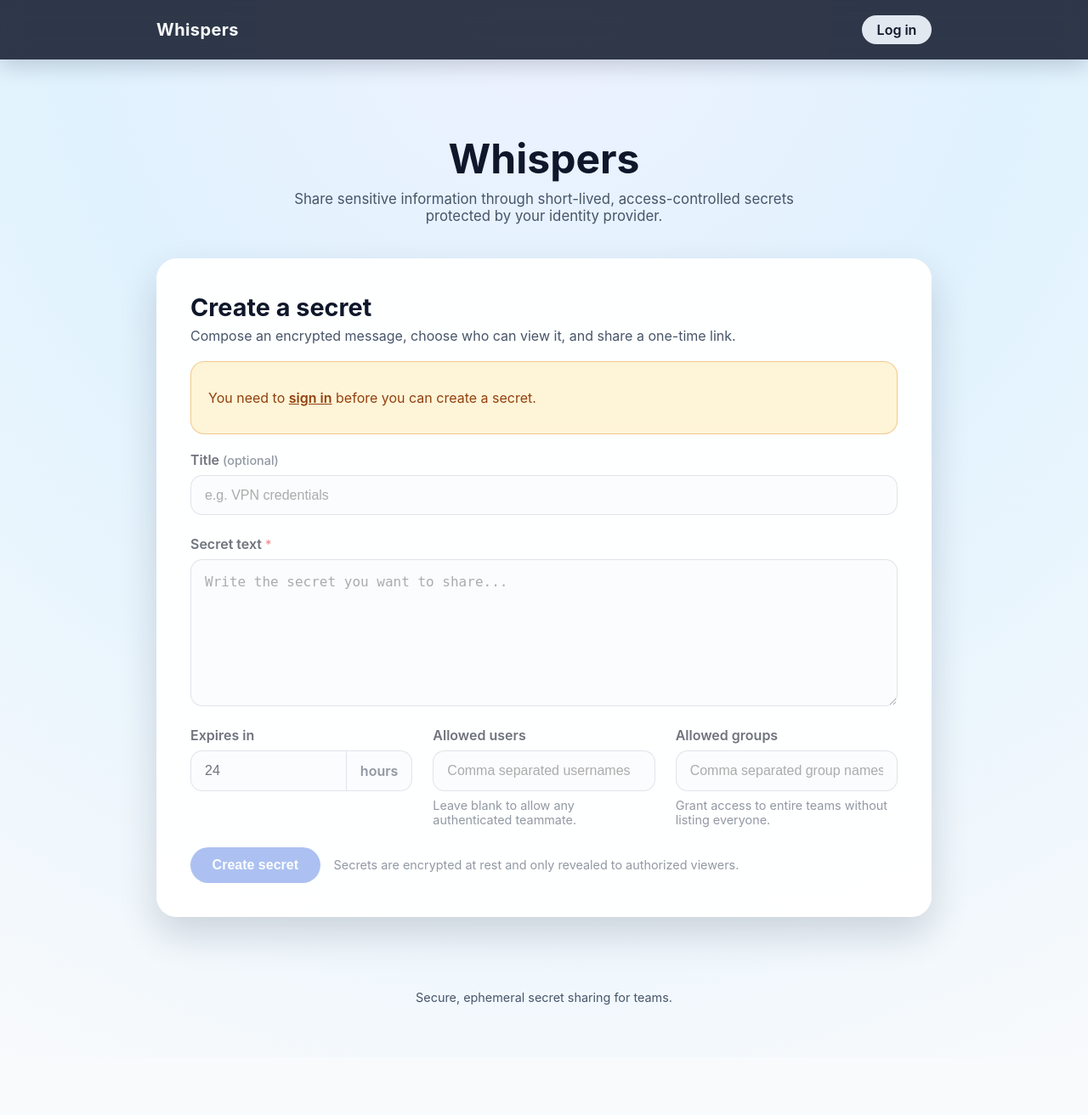
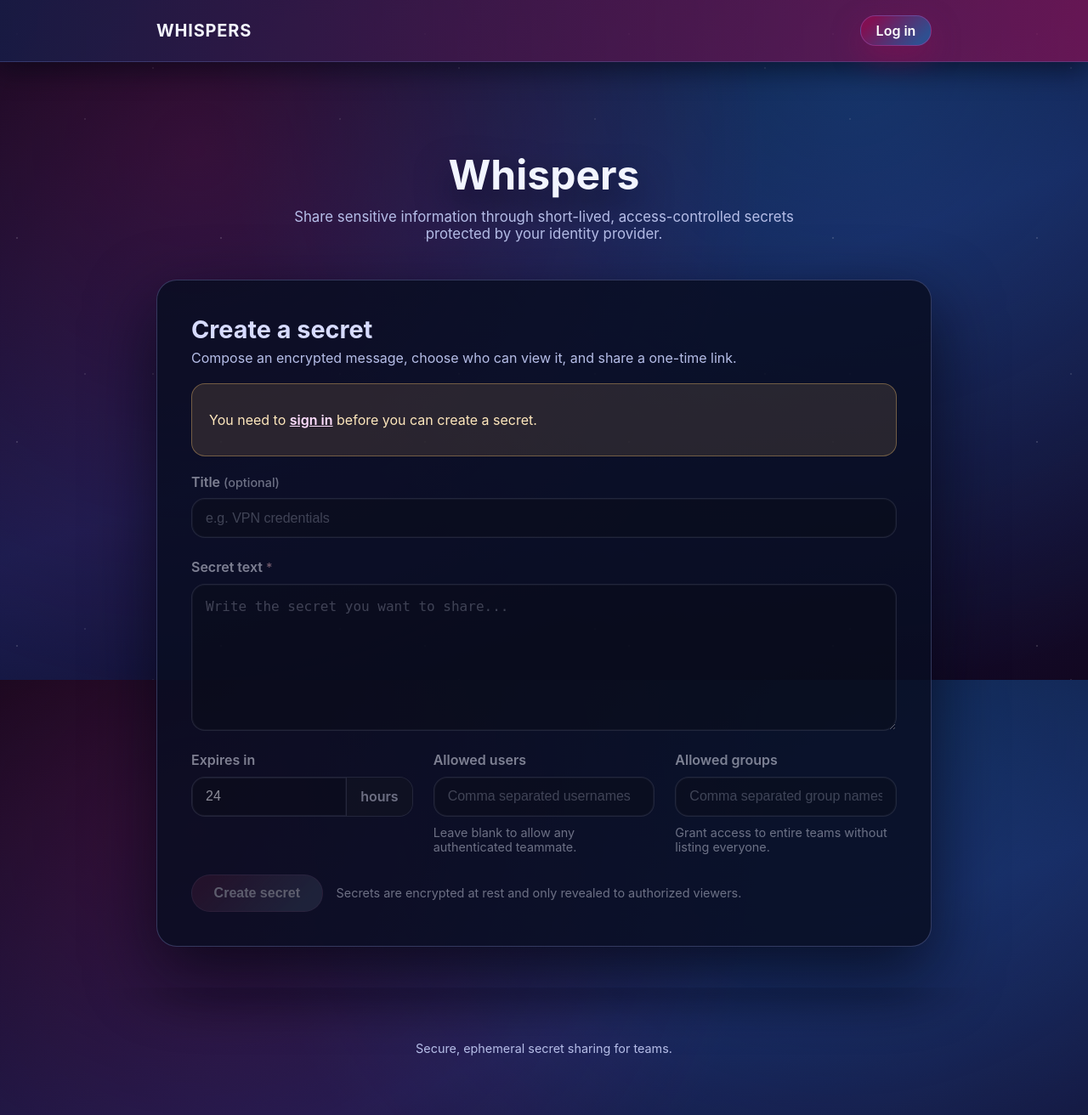
Before and after one commit to pllopis/whispers, a FastAPI app: page / in a window 1280 px wide. Shown: the whole page at 85% size. Before the commit the page ends 1183 px from the top, so only its background shows below. Run offline with FastAPI, Linux system fonts and the light colour scheme.

Commit message:
Add SKAO theme

```diff
--- a/app/static/styles.css
+++ b/app/static/styles.css
@@ -1,14 +1,24 @@
 :root {
-    color-scheme: light;
-    --background-gradient: radial-gradient(circle at top, #eef2ff 0%, #e0f2fe 40%, #f8fafc 100%);
-    --card-bg: rgba(255, 255, 255, 0.94);
-    --text-color: #0f172a;
-    --muted: #475569;
-    --accent: #2563eb;
-    --accent-dark: #1d4ed8;
-    --accent-soft: rgba(37, 99, 235, 0.12);
-    --border: rgba(148, 163, 184, 0.45);
-    --shadow: 0 20px 45px rgba(15, 23, 42, 0.16);
+    color-scheme: dark;
+    --skao-midnight: #181c45;
+    --skao-plum: #811052;
+    --midnight-deep: #050714;
+    --background-gradient: linear-gradient(160deg, #050714 0%, #161d4f 52%, #120721 100%);
+    --background-nebula-1: radial-gradient(circle at 18% 22%, rgba(129, 16, 82, 0.35) 0%, rgba(129, 16, 82, 0) 55%);
+    --background-nebula-2: radial-gradient(circle at 78% 8%, rgba(33, 129, 218, 0.28) 0%, rgba(20, 24, 67, 0) 60%);
+    --card-bg: rgba(9, 13, 33, 0.85);
+    --card-border: rgba(126, 138, 201, 0.35);
+    --card-highlight: rgba(150, 118, 224, 0.08);
+    --text-color: #f2f5ff;
+    --muted: #b6bee8;
+    --muted-strong: #d7dbff;
+    --accent: #8d66ff;
+    --accent-dark: #6b4adb;
+    --accent-soft: rgba(141, 102, 255, 0.32);
+    --gradient-accent: linear-gradient(135deg, #811052 15%, #2f4f90 85%);
+    --gradient-accent-hover: linear-gradient(135deg, #9f1869 0%, #445fb5 100%);
+    --border: rgba(110, 122, 196, 0.4);
+    --shadow: 0 30px 80px rgba(4, 6, 18, 0.75);
 }
 
 * {
@@ -18,15 +28,39 @@
 body {
     margin: 0;
     font-family: "Inter", "Segoe UI", system-ui, -apple-system, BlinkMacSystemFont, "Helvetica Neue", sans-serif;
-    background: var(--background-gradient);
+    background:
+        var(--background-nebula-1),
+        var(--background-nebula-2),
+        var(--background-gradient);
+    background-attachment: fixed;
+    background-repeat: no-repeat;
     color: var(--text-color);
     min-height: 100vh;
+    position: relative;
+    z-index: 0;
+}
+
+body::before {
+    content: "";
+    position: fixed;
+    inset: 0;
+    pointer-events: none;
+    background-image:
+        radial-gradient(1px 1px at 20px 40px, rgba(255, 255, 255, 0.35) 0, rgba(255, 255, 255, 0.35) 1px, transparent 1px),
+        radial-gradient(1px 1px at 100px 140px, rgba(255, 255, 255, 0.22) 0, rgba(255, 255, 255, 0.22) 1px, transparent 1px),
+        radial-gradient(1px 1px at 180px 80px, rgba(255, 255, 255, 0.26) 0, rgba(255, 255, 255, 0.26) 1px, transparent 1px);
+    background-size: 240px 240px, 300px 300px, 360px 360px;
+    opacity: 0.4;
+    z-index: 0;
+    mix-blend-mode: screen;
 }
 
 .page {
     min-height: 100vh;
     display: flex;
     flex-direction: column;
+    position: relative;
+    z-index: 1;
 }
 
 .container {
@@ -36,11 +70,12 @@ body {
 }
 
 .site-header {
-    background: rgba(15, 23, 42, 0.85);
-    color: #f8fafc;
+    background: linear-gradient(90deg, rgba(24, 28, 69, 0.92) 0%, rgba(129, 16, 82, 0.75) 100%);
+    color: #f8f5ff;
     padding: 1.1rem 0;
-    box-shadow: 0 8px 24px rgba(15, 23, 42, 0.18);
-    backdrop-filter: blur(12px);
+    box-shadow: 0 10px 30px rgba(4, 6, 18, 0.55);
+    backdrop-filter: blur(16px);
+    border-bottom: 1px solid rgba(114, 127, 204, 0.3);
 }
 
 .nav {
@@ -53,9 +88,10 @@ body {
 .brand {
     font-weight: 700;
     font-size: 1.25rem;
-    color: inherit;
+    color: #f4f6ff;
     text-decoration: none;
-    letter-spacing: 0.02em;
+    letter-spacing: 0.04em;
+    text-transform: uppercase;
 }
 
 .nav-links {
@@ -65,47 +101,58 @@ body {
 }
 
 .nav-link {
-    color: #e2e8f0;
+    color: #e5e8ff;
     text-decoration: none;
     font-weight: 500;
     padding: 0.45rem 1.1rem;
     border-radius: 999px;
-    transition: background 0.2s ease, color 0.2s ease;
+    transition: background 0.25s ease, color 0.25s ease, border-color 0.25s ease, box-shadow 0.25s ease;
+    border: 1px solid transparent;
 }
 
 .nav-link:hover {
-    background: rgba(226, 232, 240, 0.18);
+    background: rgba(129, 16, 82, 0.15);
+    border-color: rgba(229, 232, 255, 0.25);
+    box-shadow: 0 12px 24px rgba(4, 6, 18, 0.5);
 }
 
 .nav-link.primary {
-    background: #e2e8f0;
-    color: #0f172a;
+    background: var(--gradient-accent);
+    color: #fff;
     font-weight: 600;
+    border-color: rgba(161, 74, 171, 0.5);
+    box-shadow: 0 14px 32px rgba(129, 16, 82, 0.55);
+}
+
+.nav-link.primary:hover {
+    background: var(--gradient-accent-hover);
+    border-color: rgba(144, 162, 240, 0.5);
 }
 
 .user-chip {
     font-size: 0.95rem;
-    color: #cbd5f5;
+    color: #d3d9ff;
 }
 
 .main {
     flex: 1;
-    padding: 3rem 0 2rem;
+    padding: 4rem 0 3rem;
 }
 
 .hero {
     text-align: center;
-    margin-bottom: 2.5rem;
+    margin-bottom: 2.75rem;
 }
 
 .hero h1 {
     font-size: clamp(2.4rem, 4vw, 3rem);
-    margin-bottom: 0.5rem;
+    margin-bottom: 0.6rem;
+    text-shadow: 0 16px 40px rgba(5, 9, 30, 0.65);
 }
 
 .hero p {
     margin: 0 auto;
-    max-width: 620px;
+    max-width: 640px;
     font-size: 1.05rem;
     color: var(--muted);
 }
@@ -115,7 +162,24 @@ body {
     border-radius: 24px;
     padding: 2.5rem;
     box-shadow: var(--shadow);
-    backdrop-filter: blur(12px);
+    backdrop-filter: blur(22px);
+    border: 1px solid var(--card-border);
+    position: relative;
+    overflow: hidden;
+}
+
+.card::before {
+    content: "";
+    position: absolute;
+    inset: 0;
+    background: linear-gradient(135deg, rgba(129, 16, 82, 0.18), rgba(47, 79, 144, 0.14));
+    opacity: 0;
+    transition: opacity 0.35s ease;
+    pointer-events: none;
+}
+
+.card:hover::before {
+    opacity: 1;
 }
 
 .card.focus {
@@ -126,6 +190,7 @@ body {
 .card-header h2 {
     margin: 0 0 0.35rem;
     font-size: 1.8rem;
+    color: var(--muted-strong);
 }
 
 .card-header p {
@@ -137,22 +202,25 @@ body {
     border-radius: 16px;
     padding: 1rem 1.25rem;
     margin: 1.25rem 0;
+    background: rgba(141, 102, 255, 0.08);
+    border: 1px solid rgba(141, 102, 255, 0.3);
+    color: #d8d6ff;
 }
 
 .callout.warning {
-    background: rgba(251, 191, 36, 0.18);
-    border: 1px solid rgba(217, 119, 6, 0.35);
-    color: #92400e;
+    background: rgba(255, 199, 109, 0.12);
+    border: 1px solid rgba(255, 199, 109, 0.35);
+    color: #ffe8bd;
 }
 
 .callout.error {
-    background: rgba(248, 113, 113, 0.18);
-    border: 1px solid rgba(185, 28, 28, 0.35);
-    color: #7f1d1d;
+    background: rgba(209, 76, 122, 0.16);
+    border: 1px solid rgba(209, 76, 122, 0.35);
+    color: #ffcadb;
 }
 
 .callout a {
-    color: inherit;
+    color: #ffdeff;
     font-weight: 600;
 }
 
@@ -165,15 +233,15 @@ body {
 }
 
 .secret-form fieldset:disabled {
-    opacity: 0.6;
-    filter: grayscale(10%);
+    opacity: 0.55;
+    filter: saturate(40%);
     cursor: not-allowed;
 }
 
 .form-group {
     display: flex;
     flex-direction: column;
-    gap: 0.5rem;
+    gap: 0.6rem;
 }
 
 .form-grid {
@@ -184,7 +252,7 @@ body {
 
 label {
     font-weight: 600;
-    color: var(--text-color);
+    color: var(--muted-strong);
 }
 
 .hint {
@@ -194,19 +262,25 @@ label {
 }
 
 .hint.required {
-    color: #ef4444;
+    color: #ff8ca7;
 }
 
 input,
 textarea {
     width: 100%;
-    border-radius: 14px;
+    border-radius: 16px;
     border: 1px solid var(--border);
     padding: 0.85rem 1rem;
     font-size: 1rem;
-    background: #f8fafc;
-    transition: border-color 0.2s ease, box-shadow 0.2s ease;
-    color: inherit;
+    background: rgba(9, 14, 38, 0.78);
+    transition: border-color 0.2s ease, box-shadow 0.2s ease, background 0.2s ease;
+    color: var(--text-color);
+    box-shadow: inset 0 0 0 1px rgba(77, 88, 152, 0.2);
+}
+
+input::placeholder,
+textarea::placeholder {
+    color: rgba(198, 205, 246, 0.5);
 }
 
 textarea {
@@ -220,15 +294,17 @@ textarea:focus {
     outline: none;
     border-color: var(--accent);
     box-shadow: 0 0 0 3px var(--accent-soft);
+    background: rgba(15, 20, 54, 0.9);
 }
 
 .input-with-suffix {
     display: flex;
     align-items: stretch;
-    border-radius: 14px;
+    border-radius: 16px;
     border: 1px solid var(--border);
-    background: #f8fafc;
+    background: rgba(9, 14, 38, 0.78);
     overflow: hidden;
+    box-shadow: inset 0 0 0 1px rgba(77, 88, 152, 0.2);
 }
 
 .input-with-suffix input {
@@ -245,6 +321,7 @@ textarea:focus {
     font-weight: 600;
     color: var(--muted);
     border-left: 1px solid var(--border);
+    background: rgba(17, 22, 52, 0.9);
 }
 
 .help-text {
@@ -265,47 +342,53 @@ textarea:focus {
     justify-content: center;
     gap: 0.5rem;
     border-radius: 999px;
-    border: none;
-    padding: 0.75rem 1.6rem;
+    border: 1px solid transparent;
+    padding: 0.78rem 1.6rem;
     font-size: 1rem;
     font-weight: 600;
     cursor: pointer;
-    transition: transform 0.15s ease, box-shadow 0.2s ease, background 0.2s ease;
+    transition: transform 0.2s ease, box-shadow 0.3s ease, background 0.3s ease, border-color 0.3s ease;
     text-decoration: none;
+    color: var(--text-color);
 }
 
 .btn.primary {
-    background: var(--accent);
-    color: #f8fafc;
-    box-shadow: 0 10px 24px rgba(37, 99, 235, 0.3);
+    background: var(--gradient-accent);
+    border-color: rgba(161, 74, 171, 0.6);
+    box-shadow: 0 16px 36px rgba(129, 16, 82, 0.6);
+    color: #fff;
 }
 
 .btn.primary:hover {
     transform: translateY(-2px);
-    background: var(--accent-dark);
+    background: var(--gradient-accent-hover);
+    box-shadow: 0 20px 42px rgba(129, 16, 82, 0.65);
 }
 
 .btn.primary:disabled {
-    opacity: 0.65;
+    opacity: 0.6;
     cursor: not-allowed;
     transform: none;
     box-shadow: none;
 }
 
 .btn.secondary {
-    background: rgba(15, 23, 42, 0.05);
-    color: var(--accent);
-    border: 1px solid rgba(37, 99, 235, 0.35);
+    background: rgba(129, 16, 82, 0.16);
+    color: #f4f6ff;
+    border-color: rgba(129, 16, 82, 0.45);
+    box-shadow: 0 8px 24px rgba(8, 12, 32, 0.55);
 }
 
 .btn.secondary:hover {
-    background: rgba(37, 99, 235, 0.12);
+    background: rgba(129, 16, 82, 0.26);
+    border-color: rgba(166, 97, 196, 0.5);
 }
 
 .btn.secondary.copied {
-    background: rgba(34, 197, 94, 0.18);
-    color: #15803d;
-    border-color: rgba(34, 197, 94, 0.35);
+    background: rgba(27, 185, 143, 0.3);
+    color: #e4fff6;
+    border-color: rgba(27, 185, 143, 0.55);
+    box-shadow: 0 14px 32px rgba(27, 185, 143, 0.45);
 }
 
 .disclaimer {
@@ -315,13 +398,14 @@ textarea:focus {
 }
 
 .share-panel {
-    margin-top: 1.5rem;
+    margin-top: 1.75rem;
 }
 
 .share-panel label {
     font-weight: 600;
     margin-bottom: 0.6rem;
     display: block;
+    color: var(--muted-strong);
 }
 
 .share-input {
@@ -333,29 +417,32 @@ textarea:focus {
 .share-input input {
     flex: 1;
     padding: 0.85rem 1rem;
-    border-radius: 14px;
+    border-radius: 16px;
     border: 1px solid var(--border);
-    background: #f8fafc;
+    background: rgba(9, 14, 38, 0.78);
     font-size: 1rem;
+    color: var(--text-color);
+    box-shadow: inset 0 0 0 1px rgba(77, 88, 152, 0.2);
 }
 
 .share-input input:focus {
     border-color: var(--accent);
     box-shadow: 0 0 0 3px var(--accent-soft);
     outline: none;
+    background: rgba(15, 20, 54, 0.9);
 }
 
 .secret-block {
-    background: #0f172a;
-    color: #e2e8f0;
+    background: linear-gradient(135deg, rgba(8, 11, 34, 0.92), rgba(9, 12, 40, 0.85));
+    color: #e3e8ff;
     padding: 1.5rem;
-    border-radius: 16px;
+    border-radius: 18px;
     font-family: "Source Code Pro", "SFMono-Regular", Menlo, Monaco, Consolas, "Liberation Mono", monospace;
     font-size: 1rem;
     line-height: 1.65;
     white-space: pre-wrap;
     word-break: break-word;
-    box-shadow: inset 0 0 0 1px rgba(148, 163, 184, 0.15);
+    box-shadow: inset 0 0 0 1px rgba(97, 109, 182, 0.35), 0 20px 40px rgba(4, 6, 18, 0.6);
 }
 
 .meta {
@@ -368,31 +455,34 @@ textarea:focus {
 }
 
 .meta strong {
-    color: var(--text-color);
+    color: var(--muted-strong);
 }
 
 .site-footer {
-    padding: 2.5rem 0 3rem;
+    padding: 3rem 0 3.5rem;
     text-align: center;
     color: var(--muted);
     font-size: 0.9rem;
+    backdrop-filter: blur(8px);
 }
 
 a {
-    color: var(--accent);
+    color: #9ec9ff;
+    transition: color 0.2s ease;
 }
 
 a:hover {
+    color: #cbd9ff;
     text-decoration: underline;
 }
 
 @media (max-width: 720px) {
     .main {
-        padding: 2.5rem 0 2rem;
+        padding: 3rem 0 2.5rem;
     }
 
     .card {
-        padding: 1.75rem;
+        padding: 1.9rem;
     }
 
     .share-input {
```
Also changed, not shown: README.md.
